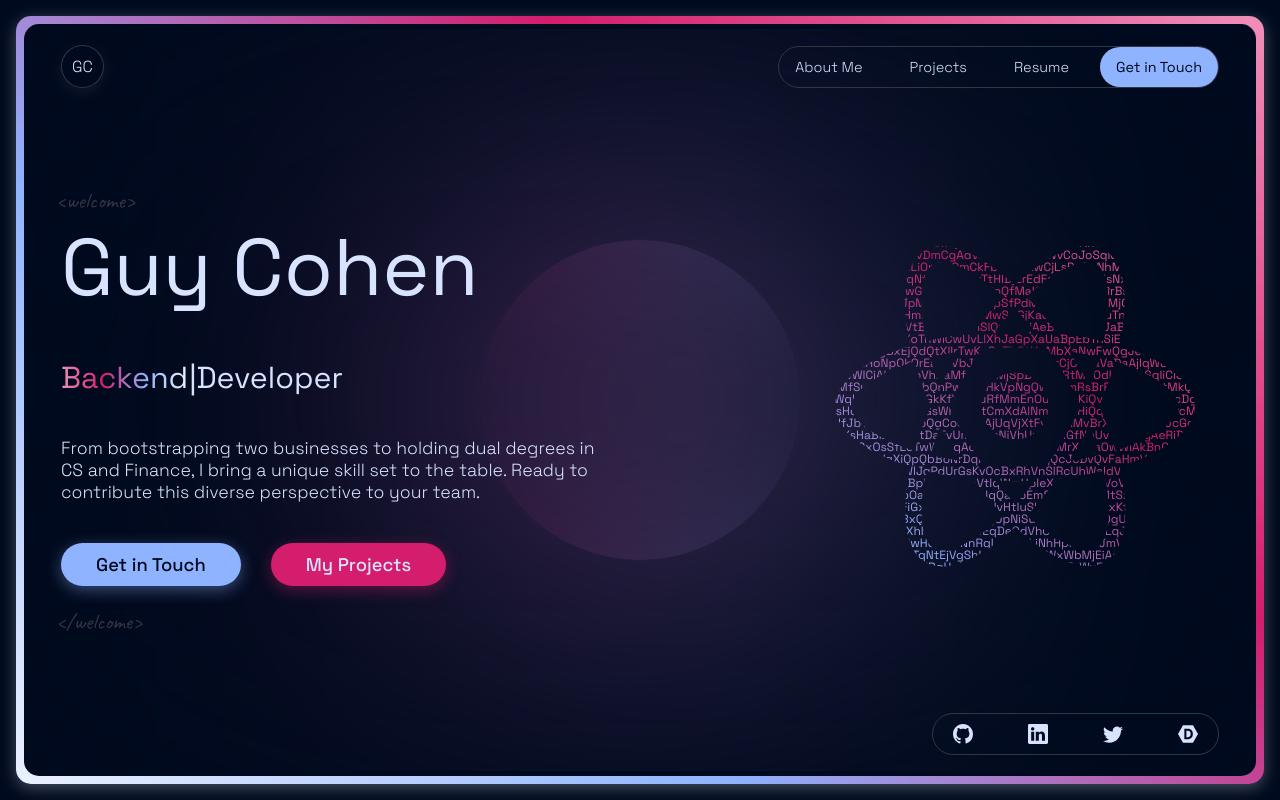
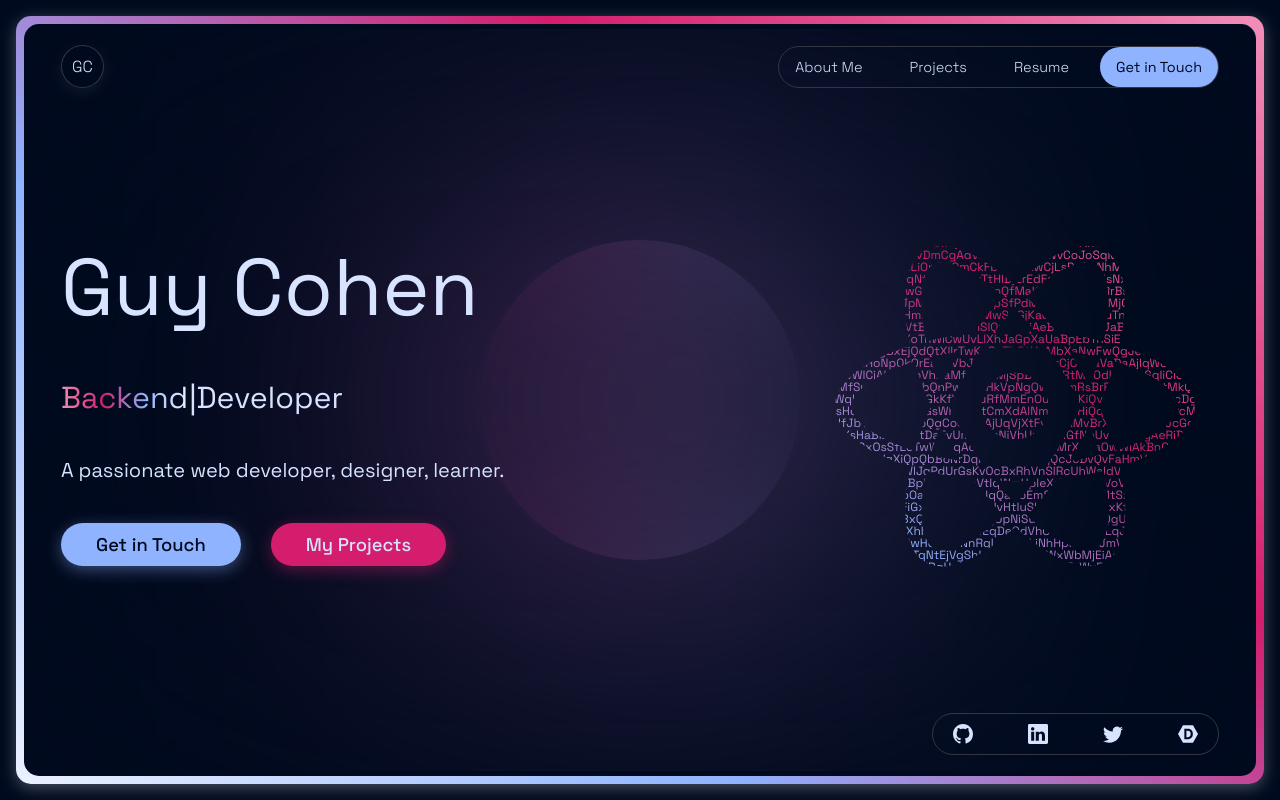
Before and after one commit to guycdev/portfolio-old, a React (Vite) app: page / in a window 1280 px wide. Built offline with nearby package versions, Linux system fonts and the light colour scheme.

Commit message:
content changes

```diff
--- a/src/sections/AboutMe/AboutMe.module.css
+++ b/src/sections/AboutMe/AboutMe.module.css
@@ -1,4 +1,4 @@
-@import "../../index.css";
+@import '../../index.css';
 
 .container {
   display: flex;
@@ -154,7 +154,7 @@ pre::-webkit-scrollbar-corner {
 }
 
 .aboutMeContentContainer > p {
-  font-size: 0.8rem;
+  font-size: 1.5rem;
 }
 
 .feature,
@@ -322,7 +322,7 @@ video {
   );
   background-size: 300% 300%;
   background-position: 0% 0%;
-  content: "";
+  content: '';
   height: 100%;
   left: 0px;
   position: absolute;
--- a/src/sections/AboutMe/AboutMeContent.jsx
+++ b/src/sections/AboutMe/AboutMeContent.jsx
@@ -1,8 +1,7 @@
-import React from "react";
-import styles from "./AboutMe.module.css";
-import { ReactSVG } from "react-svg";
-import checkMark from "../../assets/checkmark.svg";
-import Heading from "../../components/Heading";
+import React from 'react';
+import styles from './AboutMe.module.css';
+import checkMark from '../../assets/checkmark.svg';
+import Heading from '../../components/Heading';
 
 export default function AboutMeContent() {
   return (
@@ -11,23 +10,13 @@ export default function AboutMeContent() {
         <h3>
           <Heading content="About Me" />
         </h3>
-        <div className={`react-svg ${styles.workStatusContainer}`}>
-          <ReactSVG src={checkMark} />
-          <p>
-            <Heading content="Open to Work" />
-          </p>
-        </div>
       </div>
-
       <p>
-        <Heading content="I'm Guy, an entrepenurial web developer always looking to undertake new ventures and grow my skill set. Between 2020 - 2022 I ran a retail arbitrage / automaiton business, and currently I run a web agency tailored towards mortgage brokers." />
-        <br />
+        <Heading content="I'm Guy, a web developer always looking to undertake new ventures and grow my skill set. I am current a software engineering intern at ZeroX Gaming where I work on both the frontend and backend of our products." />
+      </p>
+      <p>
         <Heading content="In addition to my hands-on experience, I'm actively pursuing dual degrees in Computer Science and Finance. The two domains synergise to give me the growth mindset and big picture view required to succeed on your development team." />
       </p>
     </div>
   );
 }
-
-{
-  /* <Heading content="Currently finishing dual degrees in Computer Science and Finance while also utilizing the power of code to generate $362K in lifetime revenue, I'm dedicated to pushing the boundaries of my knowledge and filling any gaps in my skill set. I love working with React and Node and whenever I'm not trying to add cool visual components to my projects you'll find me playing basketball or at the gym." /> */
-}
--- a/src/sections/Hero/Hero.module.css
+++ b/src/sections/Hero/Hero.module.css
@@ -1,4 +1,4 @@
-@import "../../index.css";
+@import '../../index.css';
 
 .container {
   display: flex;
@@ -25,7 +25,7 @@
   position: relative;
 }
 
-.heroContainer::before {
+/* .heroContainer::before {
   font-family: "Caveat", cursive;
   color: var(--background-hue);
   font-size: 1.4rem;
@@ -42,7 +42,7 @@
   position: absolute;
   left: -5px;
   bottom: -50px;
-}
+} */
 
 .container > * {
   flex: 1;
@@ -52,6 +52,10 @@
   display: flex;
   flex-direction: column;
   gap: 40px;
+}
+
+.heroContainer > p {
+  font-size: 1.25rem;
 }
 
 .wordAnimationContainer {
--- a/src/sections/Hero/HeroCta.jsx
+++ b/src/sections/Hero/HeroCta.jsx
@@ -1,18 +1,18 @@
-import React from "react";
-import styles from "./Hero.module.css";
-import Heading from "../../components/Heading";
-import Button from "../../components/Button";
-import Typewriter from "typewriter-effect";
-import { motion, spring } from "framer-motion";
-import { Link } from "react-router-dom";
+import React from 'react';
+import styles from './Hero.module.css';
+import Heading from '../../components/Heading';
+import Button from '../../components/Button';
+import Typewriter from 'typewriter-effect';
+import { motion, spring } from 'framer-motion';
+import { Link } from 'react-router-dom';
 
 export default function HeroCta() {
   return (
     <div className={styles.heroContainer}>
-      <h1 className="main-heading">
+      <h2 className="main-heading">
         <Heading content="Guy " />
         <Heading content="Cohen" />
-      </h1>
+      </h2>
       <motion.h3
         className="typewriter"
         initial={{
@@ -27,7 +27,7 @@ export default function HeroCta() {
       >
         <Typewriter
           options={{
-            strings: ["Frontend", "Backend", "UX/UI"],
+            strings: ['Frontend', 'Backend', 'UX/UI'],
             autoStart: true,
             loop: true,
             pauseFor: 1000,
@@ -35,9 +35,8 @@ export default function HeroCta() {
         />
         Developer
       </motion.h3>
-      <p className="subheading">
-        {/* <Heading content="I'm Guy, an aspiring innovator in both code and commerce, ready to contribute a big-picture skillset to your team. With a track record of turning ideas into profit through entrepreneurial experience, I bring the growth mindset required to succeed." /> */}
-        <Heading content="From bootstrapping two businesses to holding dual degrees in CS and Finance, I bring a unique skill set to the table. Ready to contribute this diverse perspective to your team." />
+      <p>
+        <Heading content="A passionate web developer, designer, learner." />
       </p>
       <div className={styles.btnContainer}>
         <Link to="get-in-touch">
--- a/src/sections/Resume/Profile.jsx
+++ b/src/sections/Resume/Profile.jsx
@@ -1,8 +1,8 @@
-import React from "react";
-import styles from "./Resume.module.css";
-import { motion } from "framer-motion";
-import { langArr, toolsArr, frameArr } from "../../utilities/techArr";
-import SvgMarquee from "../../components/SvgMarquee";
+import React from 'react';
+import styles from './Resume.module.css';
+import { motion } from 'framer-motion';
+import { langArr, toolsArr, frameArr } from '../../utilities/techArr';
+import SvgMarquee from '../../components/SvgMarquee';
 
 export default function Profile() {
   return (
@@ -20,18 +20,18 @@ export default function Profile() {
     >
       <div>
         <p className={styles.resumeSubheading}>
-          <span>Entrepreneurial web developer</span> currently working as a{" "}
+          <span>Entrepreneurial web developer</span> currently working as a{' '}
           <span>SWE</span> at <span>ZeroX Gaming</span>
         </p>
         <p className={styles.resumeSubheading}>
-          <span>Proficient in React</span> and Node; pursuing a{" "}
+          <span>Proficient in React</span> and Node; pursuing a{' '}
           <span>dual degree</span> in CS and Finance.
         </p>
-        <p className={styles.resumeSubheading}>
+        {/* <p className={styles.resumeSubheading}>
           <span>Currently</span> searching for a{" "}
           <span>challenging internship</span> to apply a unique blend of{" "}
           <span>tech</span> and <span>financial</span> skills in.
-        </p>
+        </p> */}
       </div>
       <div className="resume-marquee">
         <div>
--- a/src/sections/Resume/Resume.module.css
+++ b/src/sections/Resume/Resume.module.css
@@ -1,4 +1,4 @@
-@import "../../index.css";
+@import '../../index.css';
 
 .resumeContainer {
   display: flex;
@@ -45,9 +45,9 @@
   display: flex;
   flex-direction: column;
   align-items: center;
-  justify-content: center;
-  gap: 20px;
+  justify-content: space-between;
   height: 100%;
+  padding: 5rem;
 }
 
 .resumeSubheading {
```
